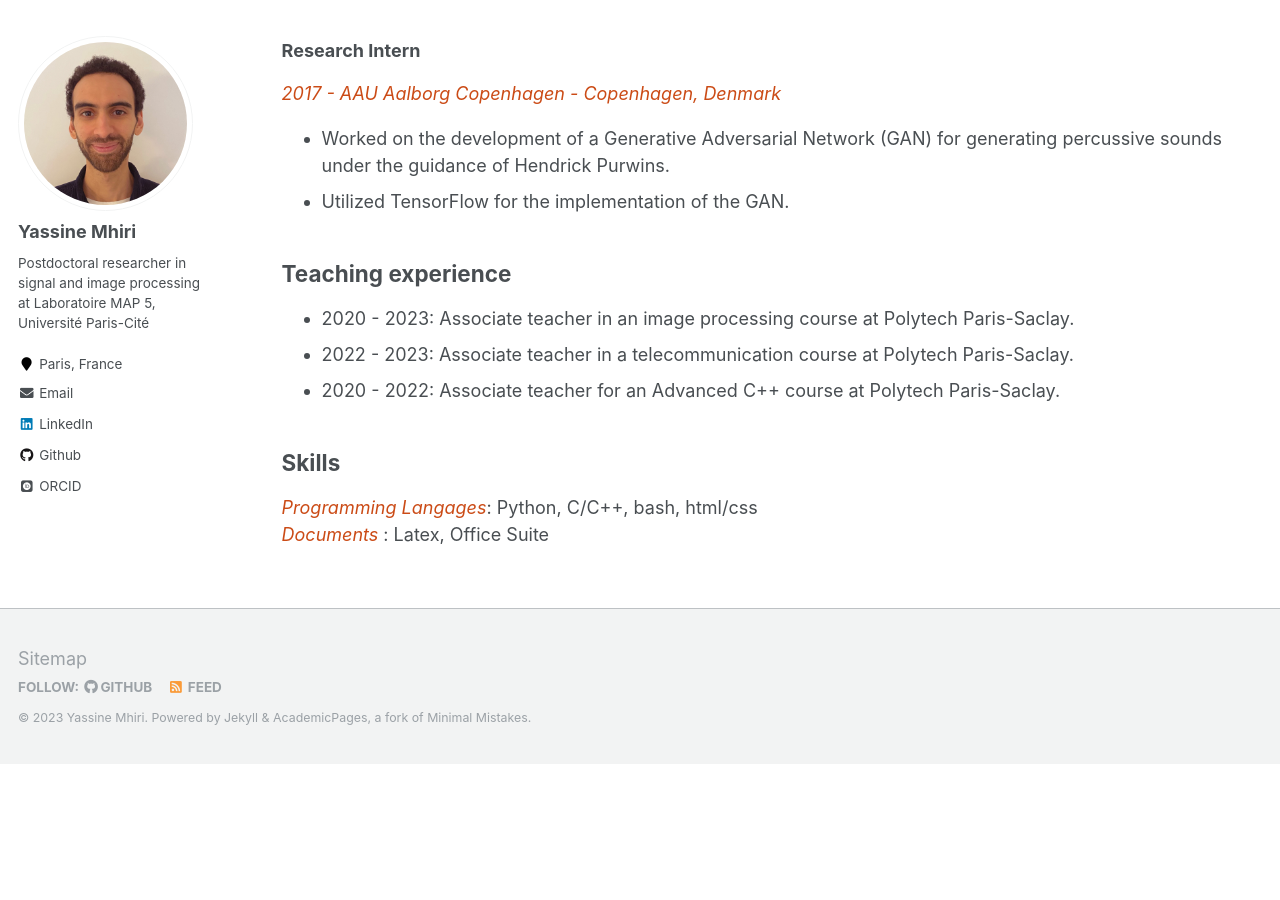
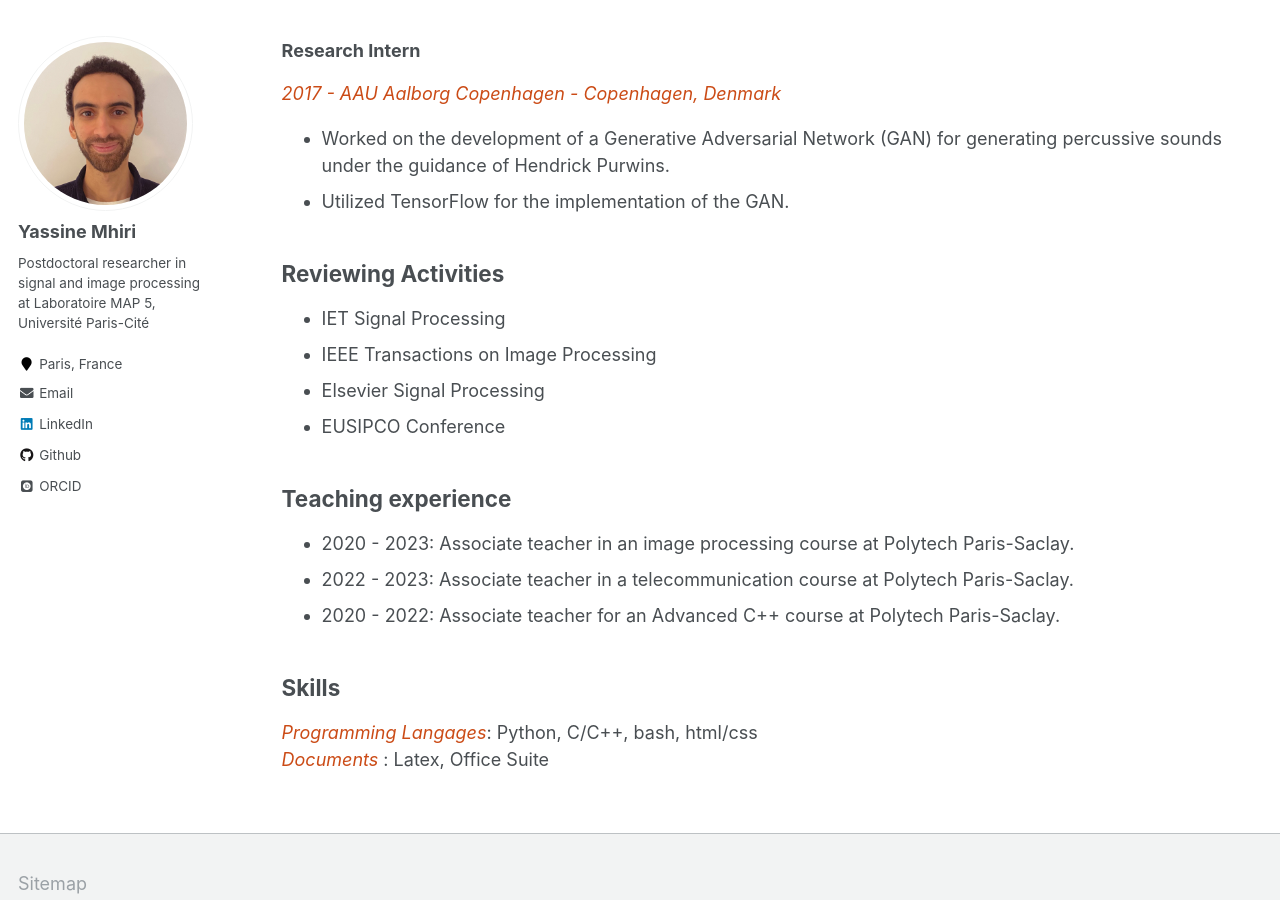
Before and after one commit to y-mhiri/y-mhiri.github.io, a Jekyll site: the page built from _pages/cv.md, in a window 1280 px wide and 900 px high, scrolled down 1503 px. Built offline with Jekyll 4.4.1, drawn with Linux system fonts in a browser that asks for light colours; some web fonts are replaced; before the commit the page ends 2267 px from its top, so only the background shows below that.

Commit message:
up to date cv

```diff
--- a/_pages/cv.md
+++ b/_pages/cv.md
@@ -46,6 +46,11 @@ redirect_from:
 - Worked on the development of a Generative Adversarial Network (GAN) for generating percussive sounds under the guidance of Hendrick Purwins.
 - Utilized TensorFlow for the implementation of the GAN.
 
+## Reviewing Activities
+- IET Signal Processing
+- IEEE Transactions on Image Processing
+- Elsevier Signal Processing
+- EUSIPCO Conference
 
 ## Teaching experience
 
```
